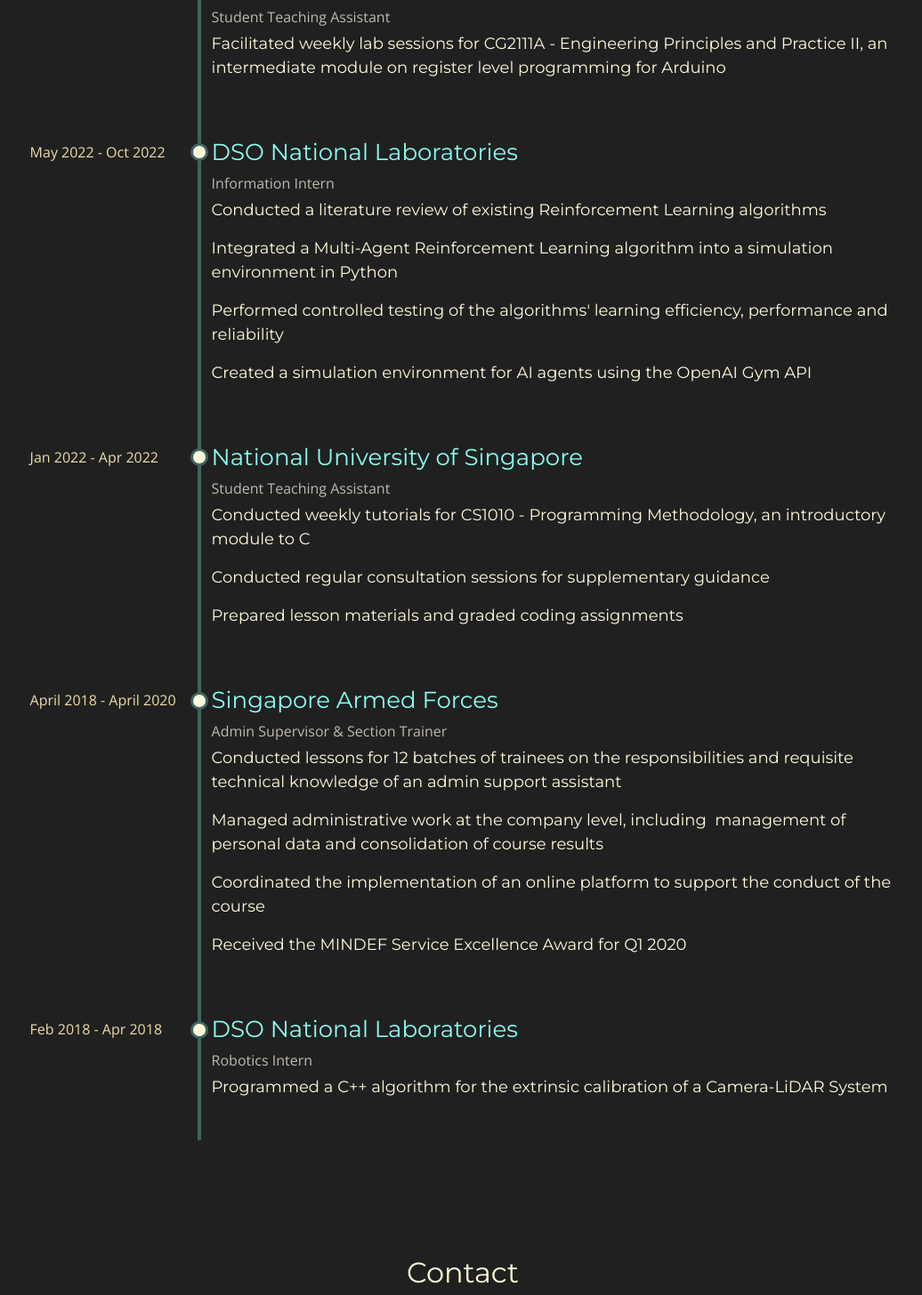
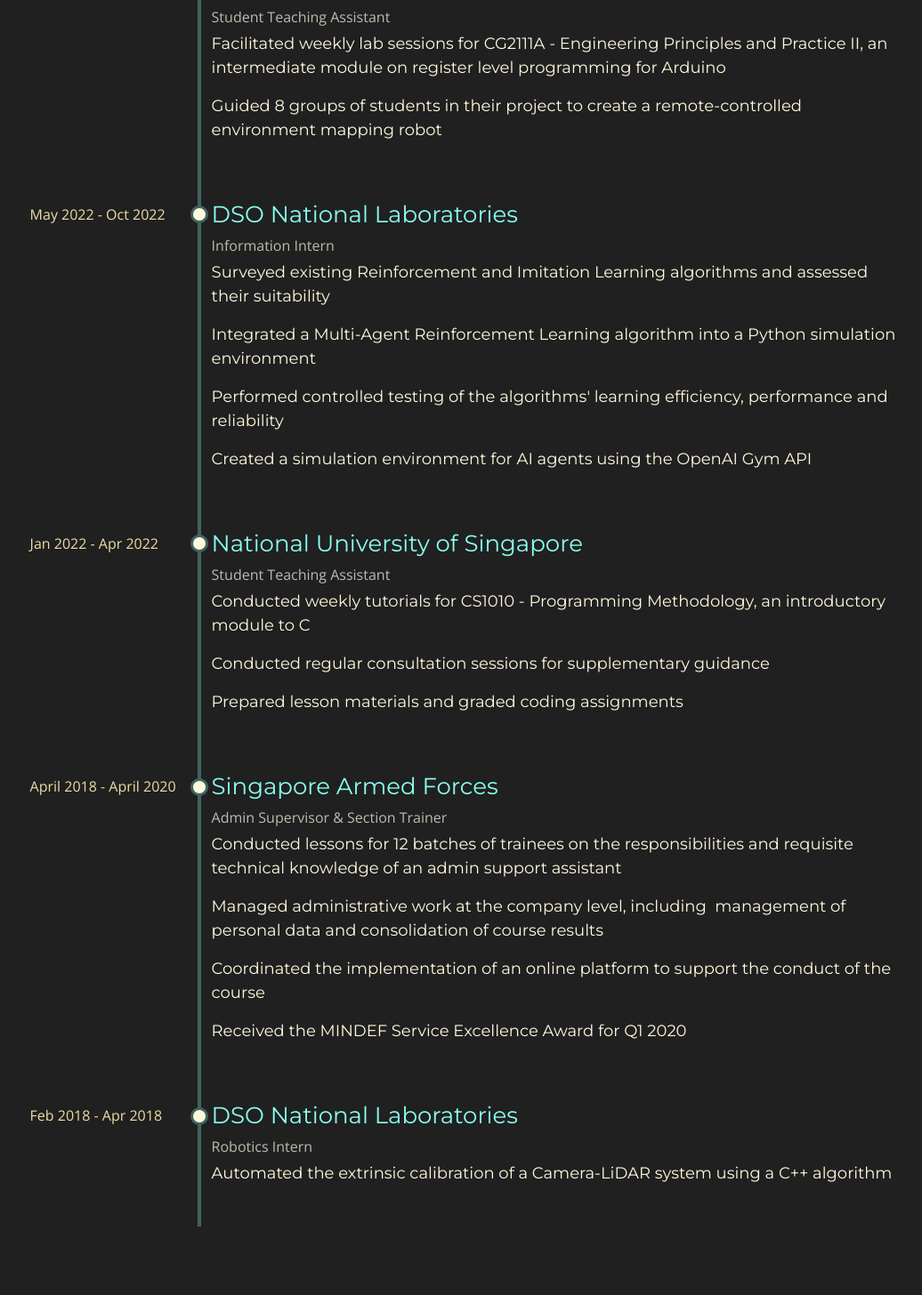
Before and after one commit to justinfidelis/justinfidelis.github.io, a React (Create React App) app in the folder portfolio/: page / in a window 1280 px wide. Shown: the part 2674-4130 px from the top of the page at 89% size, without its empty margins (120-1156 px from the left). Built offline with nearby package versions, Linux system fonts and the light colour scheme.

Commit message:
Rephrased experience

```diff
--- a/portfolio/src/components/experience/Experience.jsx
+++ b/portfolio/src/components/experience/Experience.jsx
@@ -12,6 +12,7 @@ const Experience = () => {
         text: [
           "Facilitated weekly lab sessions for CG2111A - Engineering Principles and Practice II, " +
             "an intermediate module on register level programming for Arduino",
+          "Guided 8 groups of students in their project to create a remote-controlled environment mapping robot",
         ],
       },
       {
@@ -19,9 +20,8 @@ const Experience = () => {
         subtitle: "Information Intern",
         date: "May 2022 - Oct 2022",
         text: [
-          "Conducted a literature review of existing Reinforcement Learning algorithms",
-          "Integrated a Multi-Agent Reinforcement Learning algorithm into a simulation " +
-            "environment in Python",
+          "Surveyed existing Reinforcement and Imitation Learning algorithms and assessed their suitability",
+          "Integrated a Multi-Agent Reinforcement Learning algorithm into a Python simulation environment",
           "Performed controlled testing of the algorithms' learning efficiency, performance and reliability",
           "Created a simulation environment for AI agents using the OpenAI Gym API",
         ],
@@ -54,7 +54,7 @@ const Experience = () => {
         subtitle: "Robotics Intern",
         date: "Feb 2018 - Apr 2018",
         text: [
-          "Programmed a C++ algorithm for the extrinsic calibration of a Camera-LiDAR System",
+          "Automated the extrinsic calibration of a Camera-LiDAR system using a C++ algorithm",
         ],
       },
     ];
```
